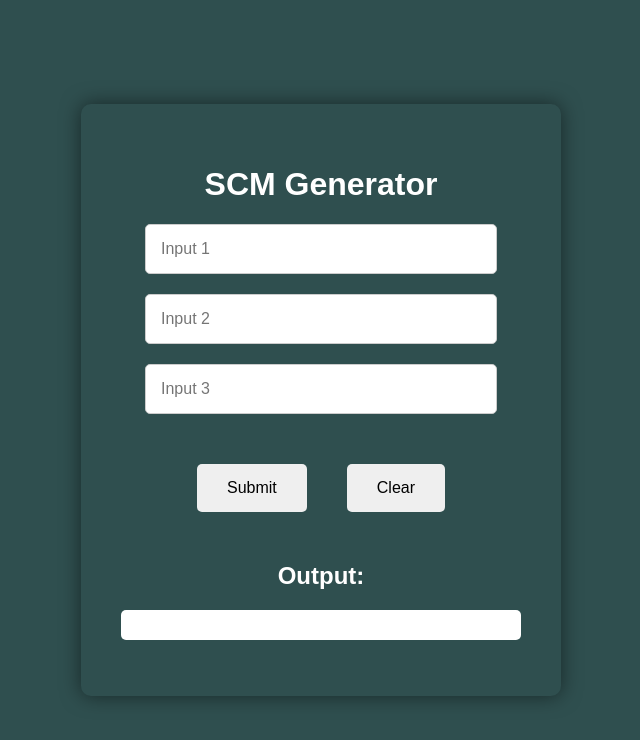
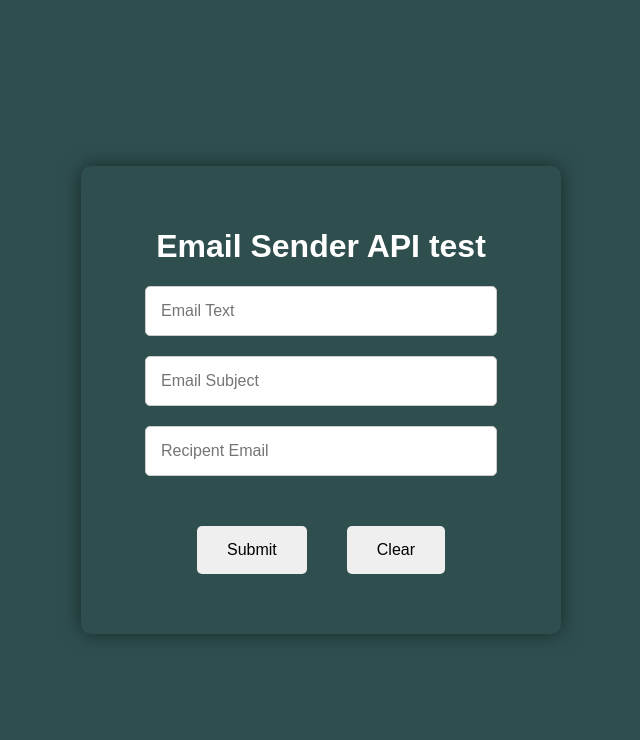
Before and after one commit to akshaykumarhp/Email-webapp-EmailJS, a React (Create React App) app in the folder scm-generator/: page / in a window 1280 px wide. Shown: the top 740 px of the page, without its empty margins (319-959 px from the left). Built offline with nearby package versions, Linux system fonts and the light colour scheme.

Commit message:
Refactored input form and integrated email API

```diff
--- a/scm-generator/src/components/InputForm.js
+++ b/scm-generator/src/components/InputForm.js
@@ -2,51 +2,68 @@ import React, { useState } from 'react';
 import './InputForm.css'
 
 const InputForm = () => {
-    const [input1, setInput1] = useState('');
-    const [input2, setInput2] = useState('');
-    const [input3, setInput3] = useState('');
-    const [output, setOutput] = useState(null);
+    const [text, setText] = useState('');
+    const [subject, setSubject] = useState('');
+    const [to, setTo] = useState('');
     const [message, setMessage] = useState('');
 
-    const handleSubmit = () => {
-        const jsonOutput = {
-            "Input 1": input1,
-            "Input 2": input2,
-            "Input 3": input3
+    const handleSubmit = async () => {
+        const emailData = {
+            text,
+            subject,
+            to,
         };
-        setOutput(JSON.stringify(jsonOutput, null, 2));
-        setMessage('Values submitted successfully');
+
+        try {
+            const response = await fetch('https://portal.ischool-iot.net/api/messaging/sendemail', {
+                method: 'POST',
+                headers: {
+                    'Content-Type': 'application/json',
+                    'X-API-KEY': '122c052528eff50bb1d6bb6f',
+                },
+                body: JSON.stringify(emailData),
+            });
+
+            if (response.ok) {
+                const result = await response.json();
+                setMessage(result.message || 'Email sent successfully');
+            } else {
+                setMessage('Failed to send email');
+            }
+        } catch (error) {
+            console.error('Error sending email: ', error);
+            setMessage('Failed to send email');
+        }
     };
 
     const handleClear = () => {
-        setInput1('');
-        setInput2('');
-        setInput3('');
-        setOutput(null);
-        setMessage('Values cleared successfully');
+        setText('');
+        setSubject('');
+        setTo('');
+        setMessage('');
     };
 
     return (
         <div className="container">
-            <h1>SCM Generator</h1>
+            <h1>Email Sender API test</h1>
             <div className="input-container">
                 <input
                     type="text"
-                    value={input1}
-                    onChange={(e) => setInput1(e.target.value)}
-                    placeholder="Input 1"
+                    value={text}
+                    onChange={(e) => setText(e.target.value)}
+                    placeholder="Email Text"
                 />
                 <input
                     type="text"
-                    value={input2}
-                    onChange={(e) => setInput2(e.target.value)}
-                    placeholder="Input 2"
+                    value={subject}
+                    onChange={(e) => setSubject(e.target.value)}
+                    placeholder="Email Subject"
                 />
                 <input
-                    type="text"
-                    value={input3}
-                    onChange={(e) => setInput3(e.target.value)}
-                    placeholder="Input 3"
+                    type="email"
+                    value={to}
+                    onChange={(e) => setTo(e.target.value)}
+                    placeholder="Recipent Email"
                 />
             </div>
             <div className="button-container">
@@ -54,10 +71,6 @@ const InputForm = () => {
                 <button onClick={handleClear}>Clear</button>
             </div>
             {message && <div className='message'>{message}</div>}
-            <div id="output">
-                <h2>Output:</h2>
-                <pre>{output}</pre>
-            </div>
         </div>
     );
 };
```
